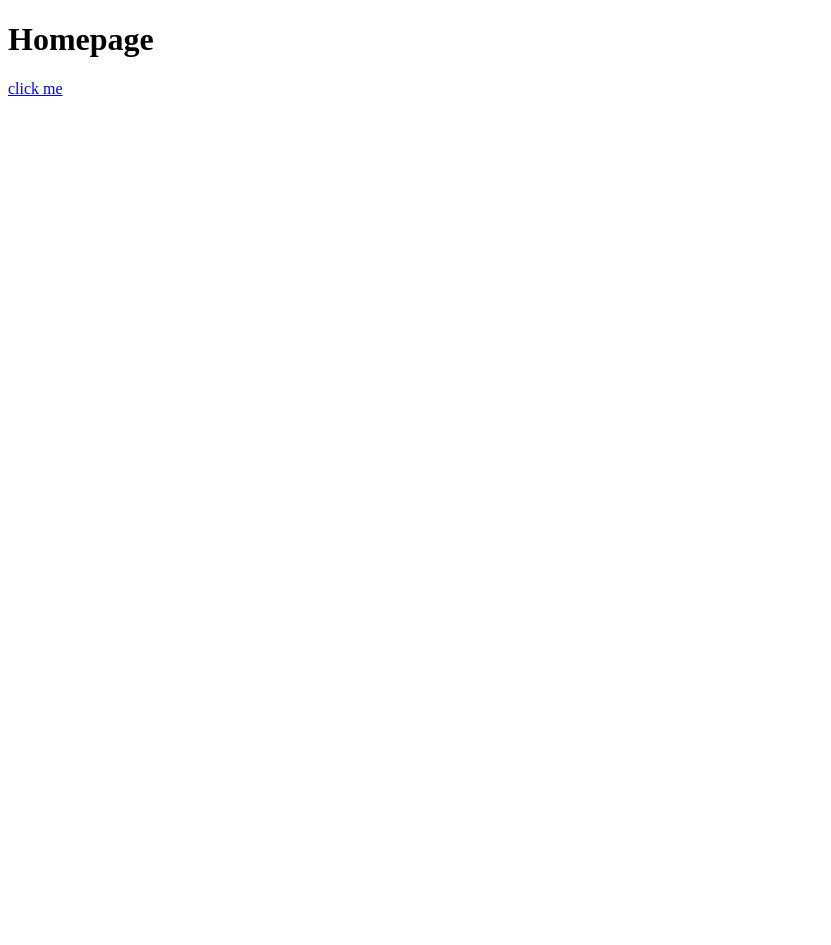
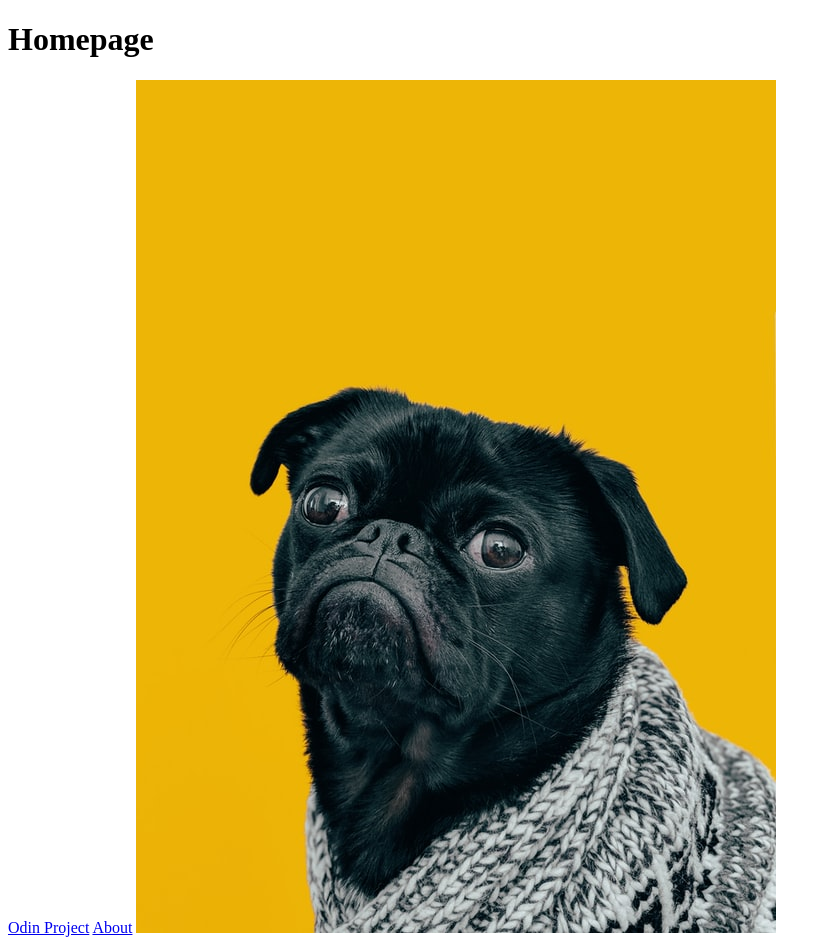
Before and after one commit to Genesis022/git_test, a plain HTML site: page odin-links-and-images/index.html in a window 1280 px wide. Shown: the whole page, without its empty margins (0-831 px from the left). Before the commit the page ends 800 px from the top, so only its background shows below. Drawn offline with Linux system fonts and the light colour scheme.

Commit message:
Lesson Links&Images

```diff
--- a/odin-links-and-images/index.html
+++ b/odin-links-and-images/index.html
@@ -6,6 +6,8 @@
 </head>
 <body>
     <h1>Homepage</h1>
-    <a href="https://www.theodinproject.com/about">click me</a>
+    <a href="https://www.theodinproject.com/about">Odin Project</a>
+    <a href="./pages/about.html">About</a>
+    <img src="images/charlesdeluvio-Mv9hjnEUHR4-unsplash.jpg" alt="A dog">
 </body>
 </html>
```
Also changed, not shown: odin-links-and-images/pages/about.html (added, +11 -0 lines), odin-links-and-images/about.html (deleted), odin-links-and-images/images/charlesdeluvio-Mv9hjnEUHR4-unsplash.jpg (added).
